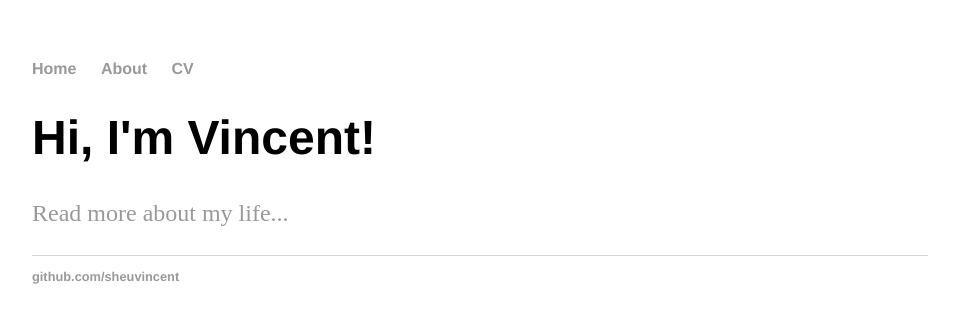
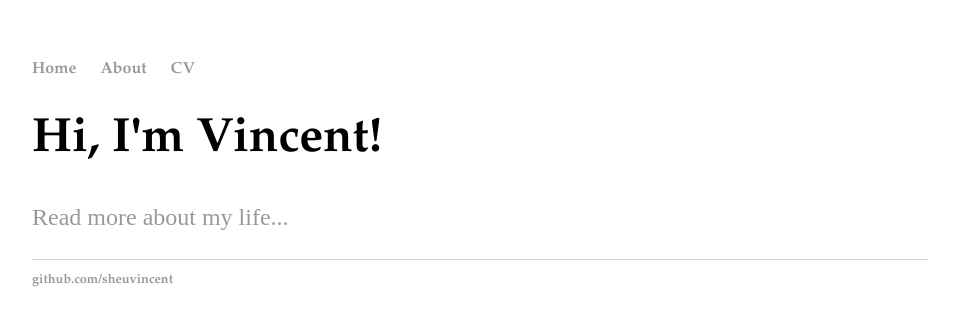
Before and after one commit to sheuvincent/sheuvincent.github.io, a Jekyll site: the page built from index.html, in a window 1280 px wide. Shown: the top 326 px of the page, without its empty margins (160-1119 px from the left). Built offline with Jekyll 4.4.1, drawn with Linux system fonts in a browser that asks for light colours.

Commit message:
Added Crimson, Garamond

```diff
--- a/css/main.css
+++ b/css/main.css
@@ -3,7 +3,7 @@ body {
     width: 70%;
 }
 nav ul, footer ul {
-    font-family:'Helvetica', 'Arial', 'Sans-Serif';
+    font-family:'Crimson', 'Garamond', 'Helvetica', 'Arial', 'Sans-Serif';
     padding: 0px;
     list-style: none;
     font-weight: bold;
@@ -21,7 +21,7 @@ a:hover {
 }
 h1 {
     font-size: 3em;
-    font-family:'Helvetica', 'Arial', 'Sans-Serif';
+    font-family:'Crimson', 'Garamond', 'Helvetica', 'Arial', 'Sans-Serif';
 }
 p {
     font-size: 1.5em;
```
